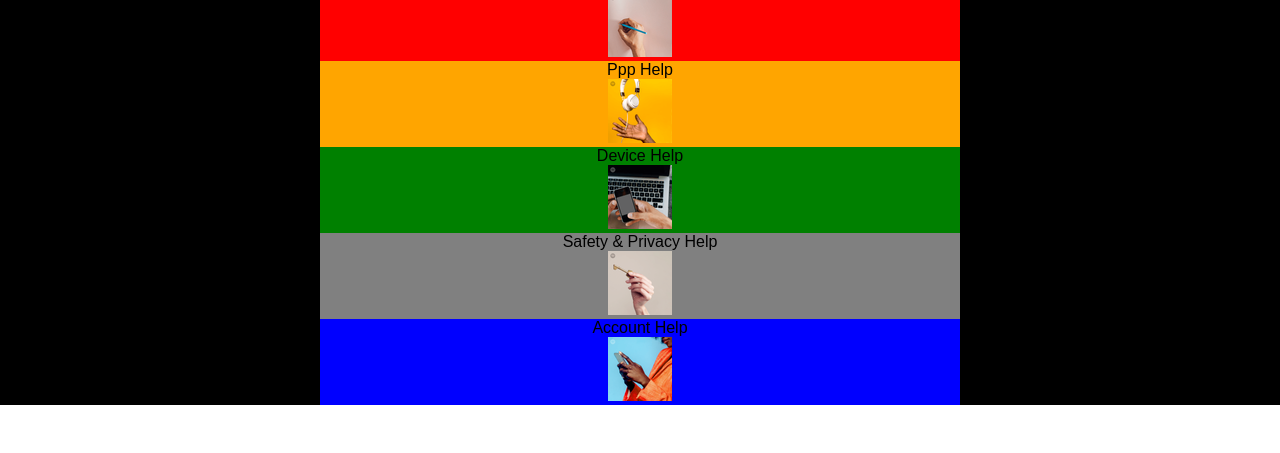
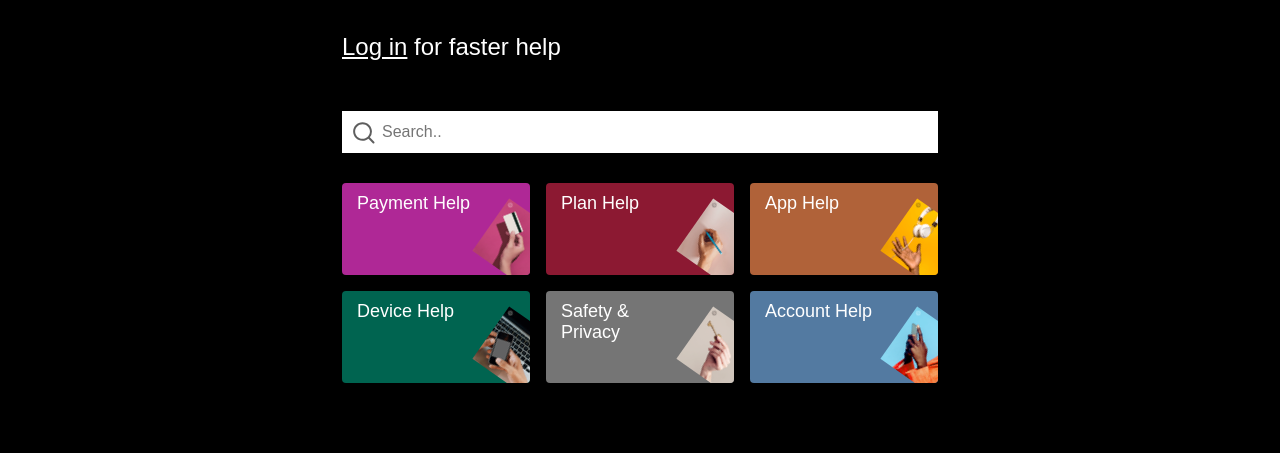
Before and after one commit to BeniaminMartis/spotify-website-2, a plain HTML site: page page 2/index.html in a window 1280 px wide. Shown: the part 356-809 px from the top of the page. Drawn offline with Linux system fonts and the light colour scheme.

Commit message:
9-9-2022progress

```diff
--- a/page 2/CSS/style.css
+++ b/page 2/CSS/style.css
@@ -50,9 +50,8 @@ main {
 
 .container {
   background-color: black;
-  width: 50%;
+  width: 596px;
   margin: 0 auto;
-  text-align: center;
 }
 
  h1 {
@@ -68,8 +67,24 @@ main {
  h2 {
  color:#fff;
  padding: 0 0 40px;
+ font-size: 72px;
  }
-/* ??Animated search box?????????????????????????????????????????????????????? */
+
+ .a-login {
+  text-decoration-line: underline;
+ }
+
+ .a-login:hover {
+  color: white;
+ }
+
+ .div-for-faster-help {
+  color: white;
+  font-size: 24px;
+  margin:50px 0px ;
+ }
+
+/* ??Animated search box////////////////////////// */
 #animated input[type=text] {
   width: 596px;
   box-sizing: border-box;
@@ -80,30 +95,67 @@ main {
   padding: 12px 20px 12px 40px;
 }
 
+.fa-fa-search {
+  position: relative;
+}
+
+.search-magnifiing-glass-img {
+  position: absolute;
+  margin: 10px;
+}
+
+.grid-container {
+  display: grid;
+  grid-template-columns: repeat(3, 1fr);
+  gap: 16px;
+  height: 300px;
+  font-size: large;
+  padding: 30px 0px 70px;
+}
+
 .card {
   overflow:hidden;
+  border-radius: 4px;
+  height: 92px;
+  position: relative;
 }
 
 .card--pink {
   background-color: rgb(175, 40, 150);
+
 }
 
 .card--red {
-    background-color: red;
+  background-color: rgb(140, 25, 50);
 }
 
 .card--orange {
-    background-color: orange;
+  background-color: rgb(176, 98, 57);
 }
 
 .card--green {
-    background-color:green;
+  background-color:rgb(0, 100, 80);
 }
 
 .card--gray {
-    background-color: gray;
+  background-color: rgb(117, 117, 117);
 }
 
 .card--blue {
-    background-color: blue;
+  background-color: rgb(83, 122, 161);
 }
+
+.card__img {
+  transform: rotate(35deg);
+  position: absolute;
+  margin-right: -10px;
+  bottom: 0px;
+  right: -9px;
+}
+
+.card__title {
+  color: white;
+  float: left;
+  margin: 10px 40px 0px 15px;
+  width: 114px;
+}
--- a/page 2/index.html
+++ b/page 2/index.html
@@ -40,10 +40,16 @@
       <h1>SPOTIFY SUPPORT</h1>
       <h2>How can we help you?</h2>
 
+      <div class="div-for-faster-help">
+        <a class="a-login" href="https://accounts.spotify.com/en/login/?continue=https%3A%2F%2Fsupport.spotify.com%2Fro-ro%2F&_ga=2.256095567.539921220.1662471323-146964468.1661841303">Log in</a> for faster help
+      </div>
+
       <form id="animated">
-        <i class="fa fa-search" aria-hidden="true"></i><input type="text" name="search" placeholder="Search..">
+        <svg class="search-magnifiing-glass-img" style="fill: #5e5e5e" role="img" height="24" width="24"><path d="M10.533 1.279c-5.18 0-9.407 4.14-9.407 9.279s4.226 9.279 9.407 9.279c2.234 0 4.29-.77 5.907-2.058l4.353 4.353a1 1 0 101.414-1.414l-4.344-4.344a9.157 9.157 0 002.077-5.816c0-5.14-4.226-9.28-9.407-9.28zm-7.407 9.279c0-4.006 3.302-7.28 7.407-7.28s7.407 3.274 7.407 7.28-3.302 7.279-7.407 7.279-7.407-3.273-7.407-7.28z"></path></svg>
+        <i class="fa-fa-search" aria-hidden="true"></i><input type="text" name="search" placeholder="Search..">
       </form>
 
+      <div class="grid-container">
         <div class="card card--pink">
           <p class="card__title">Payment Help</p>
           <img class="card__img" src="images/pinkcard.png" alt="payment-help-picture">
@@ -55,7 +61,7 @@
         </div>
 
         <div class="card card--orange">
-        <p class="card__title">Ppp Help</p>
+          <p class="card__title">App Help</p>
           <img class="card__img" src="images/apphelp.png" alt="payment-help-picture">
         </div>
 
@@ -65,7 +71,7 @@
         </div>
 
         <div class="card card--gray">
-        <p class="card__title">Safety & Privacy Help</p>
+          <p class="card__title">Safety & Privacy</p>
           <img class="card__img" src="images/safetyandprivacy.png" alt="payment-help-picture">
         </div>
 
@@ -73,6 +79,8 @@
           <p class="card__title">Account Help</p>
           <img class="card__img" src="images/accounthelp.png" alt="payment-help-picture">
         </div>
+      </div>
+
 
     </div>
   </main>
```
Also changed, not shown: page 2/images/lupa.svg (added). Lines whose indentation alone changed are shown as unchanged.
